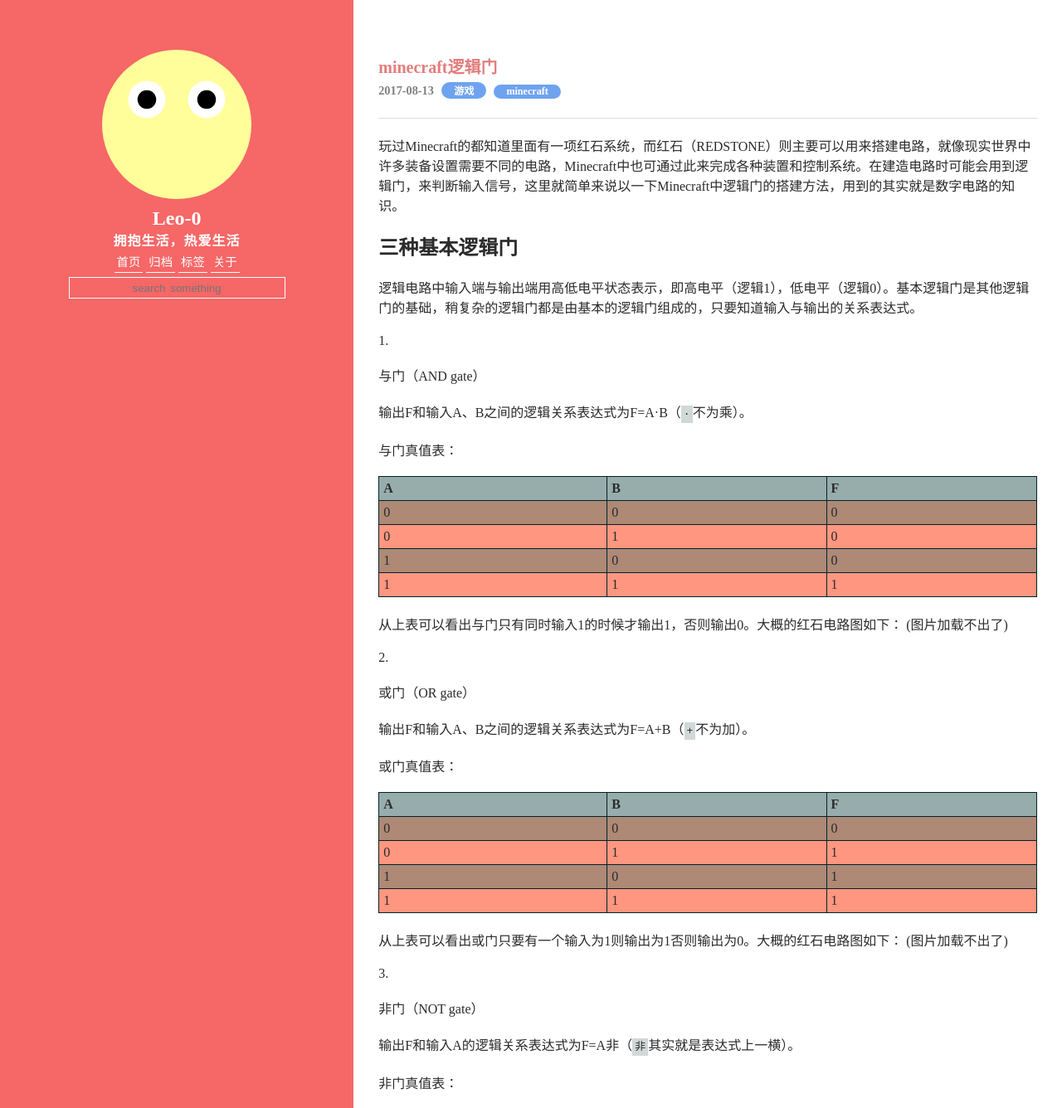
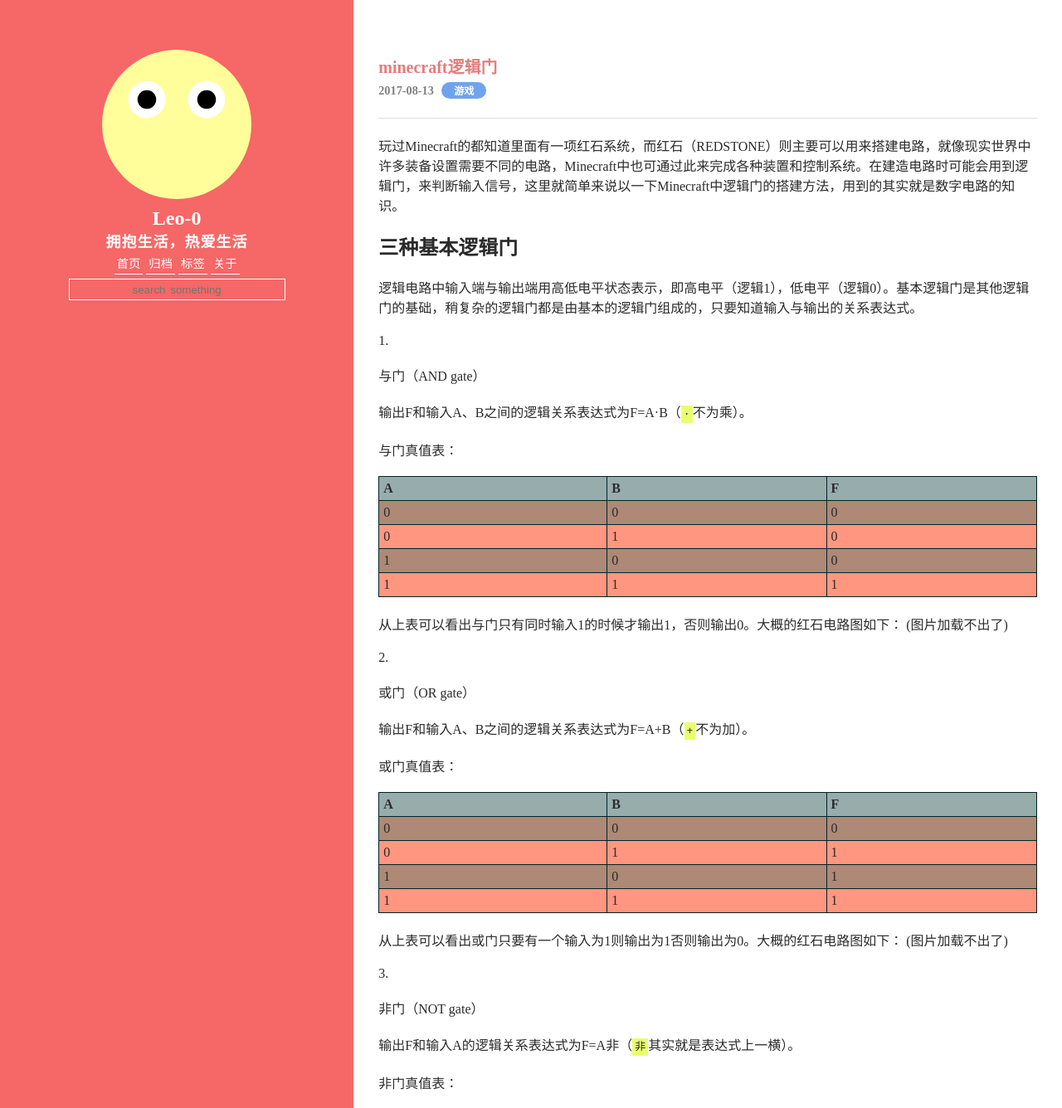
Before and after one commit to Leo-0/Leo-0.github.io, a Jekyll site: the page built from _posts/2017-08-13-Minecraft-Logic-gate.md, in a window 1280 px wide. Shown: the top 1336 px of the page at 83% size. Built offline with Jekyll 4.4.1, drawn with Linux system fonts in a browser that asks for light colours.

Commit message:
更新文章,修改样式

```diff
--- a/_posts/2017-08-13-Minecraft-Logic-gate.md
+++ b/_posts/2017-08-13-Minecraft-Logic-gate.md
@@ -2,13 +2,13 @@
 layout: post
 date:   2017-08-13
 title:  minecraft逻辑门
-tags:   游戏 minecraft
+tags:   游戏
 ---
 玩过Minecraft的都知道里面有一项红石系统，而红石（REDSTONE）则主要可以用来搭建电路，就像现实世界中许多装备设置需要不同的电路，Minecraft中也可通过此来完成各种装置和控制系统。在建造电路时可能会用到逻辑门，来判断输入信号，这里就简单来说以一下Minecraft中逻辑门的搭建方法，用到的其实就是数字电路的知识。
-### 三种基本逻辑门
+## 三种基本逻辑门
 逻辑电路中输入端与输出端用高低电平状态表示，即高电平（逻辑1），低电平（逻辑0）。基本逻辑门是其他逻辑门的基础，稍复杂的逻辑门都是由基本的逻辑门组成的，只要知道输入与输出的关系表达式。
 
-1. 与门（AND gate）
+1.  与门（AND gate）
 
 	输出F和输入A、B之间的逻辑关系表达式为F=A·B（`·`不为乘）。
 
@@ -55,7 +55,7 @@
 	大概的红石电路图如下：
 	(图片加载不出了)
 
-### 稍复杂的逻辑门
+## 稍复杂的逻辑门
 1. 异或门（XOR gate）
 
 	输出F和输入A、B之间的逻辑关系表达式为F=A非B+AB非。
--- a/assets/css/arctag.css
+++ b/assets/css/arctag.css
@@ -4,6 +4,9 @@
 .archive-row .archive-year,
 .tag-row .tag-name {
     color: #e37d7d;
+}
+.tag-row .tag-name {
+    font-size: 1.5em;
 }
 .archive-row .archive-info,
 .tag-row .tag-info {
@@ -22,6 +25,7 @@
 .archive-row .archive-info:hover,
 .tag-row .tag-info:hover {
     font-size: 1.5em;
+    font-weight: bold;
 }
 .archive-row h1,
 .tag-row h1 {
--- a/assets/css/main.css
+++ b/assets/css/main.css
@@ -32,6 +32,7 @@
 }
 .signatures {
     letter-spacing: 1px;
+    font-size: 1.125em;
 }
 .nav-bar {
     display: flex;
--- a/assets/css/post.css
+++ b/assets/css/post.css
@@ -3,8 +3,10 @@
     border-bottom: 1px solid #ddd;
     margin-bottom: 10px;
 }
+h1,h2 {
+    font-size: 1.5em;
+}
 h1,h2,h3 {
-    font-size: 1.5em;
     margin: 5px 0;
 }
 .post-content {
@@ -49,6 +51,7 @@
 }
 code {
     line-height: 1.5;
+    /* 没有line-height时,如果有中文行,会出现行号与行不对应的情况 */
 }
 figure.highlight {
     margin: 10px 0;
@@ -75,7 +78,7 @@
 }
 code.highlighter-rouge {
     padding: 3px;
-    background-color: rgb(209, 216, 216);
+    background-color: rgb(234, 255, 110);
 }
 blockquote {
     border-left: 5px solid slategrey;
```
Also changed, not shown: _posts/2017-08-12-DIY-Food.md (+1 -1 lines).
